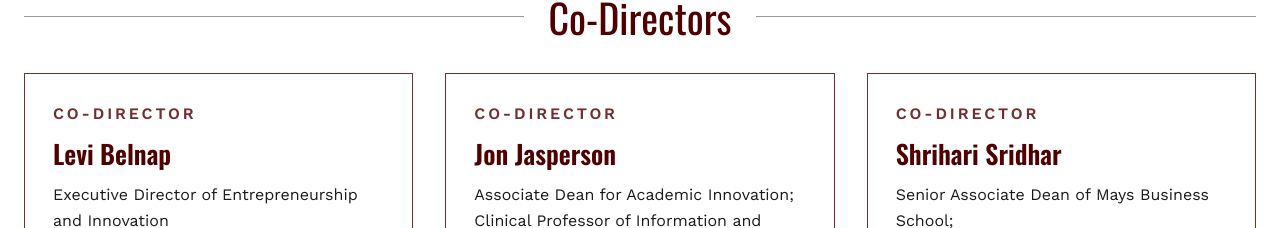
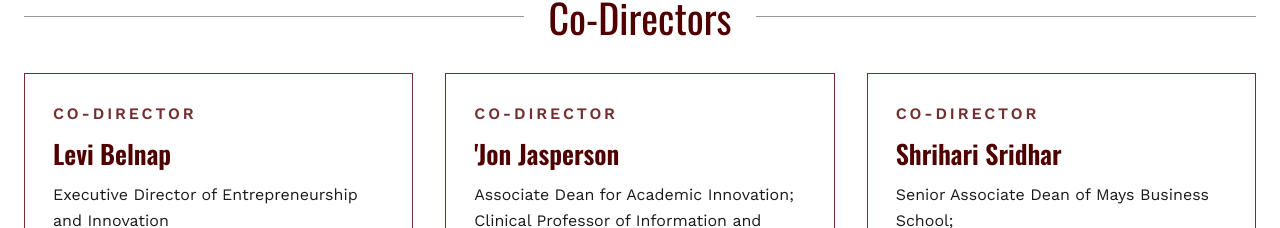
Before and after one commit to maysmethodlab-create/mays-method-lab, a Next.js app: page /about in a window 1280 px wide. Shown: the part 1935-2163 px from the top of the page. Built offline with nearby package versions, Linux system fonts and the light colour scheme.

Commit message:
revert: 'Jon Jasperson is the correct spelling, restore leading apostrophe

```diff
--- a/src/app/about/page.tsx
+++ b/src/app/about/page.tsx
@@ -128,7 +128,7 @@
           </ScrollReveal>
           <ScrollReveal>
             <Bio
-              name="Jon Jasperson"
+              name="'Jon Jasperson"
               title="Associate Dean for Academic Innovation; Clinical Professor of Information and Operations Management"
             />
           </ScrollReveal>
```
